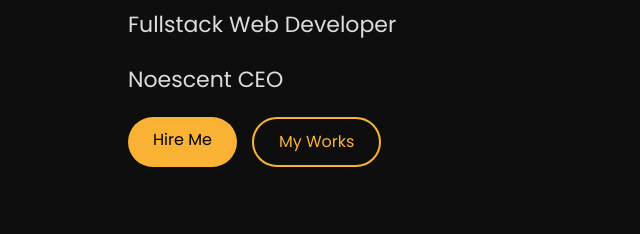
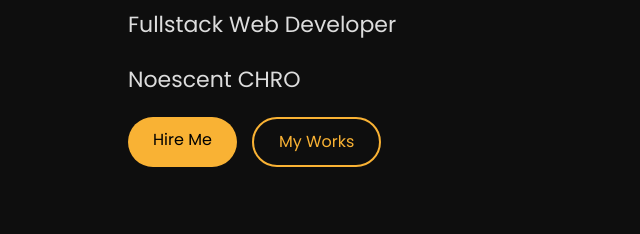
Before and after one commit to WellsonGT/portofolio-public, a plain HTML site: page index.html in a window 1280 px wide. Shown: the part 329-563 px from the top of the page, 0-640 px from the left. Drawn offline with nearby package versions, Linux system fonts and the light colour scheme.

Commit message:
Change CEO title to CHRO in index.html

```diff
--- a/index.html
+++ b/index.html
@@ -35,7 +35,7 @@
       <p class="hello">HELLO!</p>
       <h1>I'm <span>Wellson Gideon Tandy</span></h1>
       <h2>Fullstack Web Developer</h2>
-      <h2>Noescent CEO</h2>
+      <h2>Noescent CHRO</h2>
       <div class="buttons">
         <a href="https://wa.me/6285899649212?text=Halo%20Wellson!%20Saya%20tertarik%20untuk%20bekerja%20sama%20dengan%20Anda."
             target="_blank"
```
